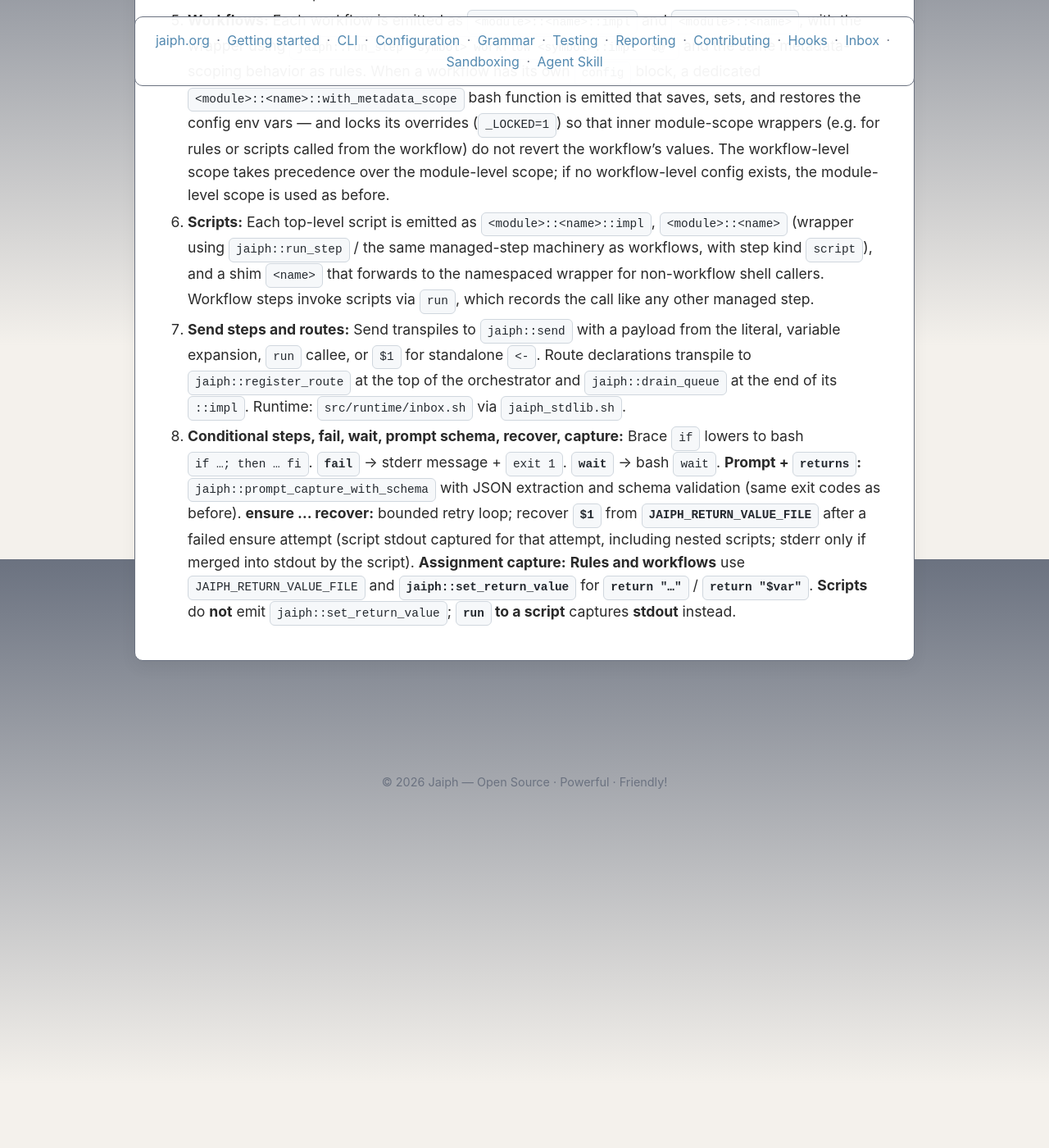
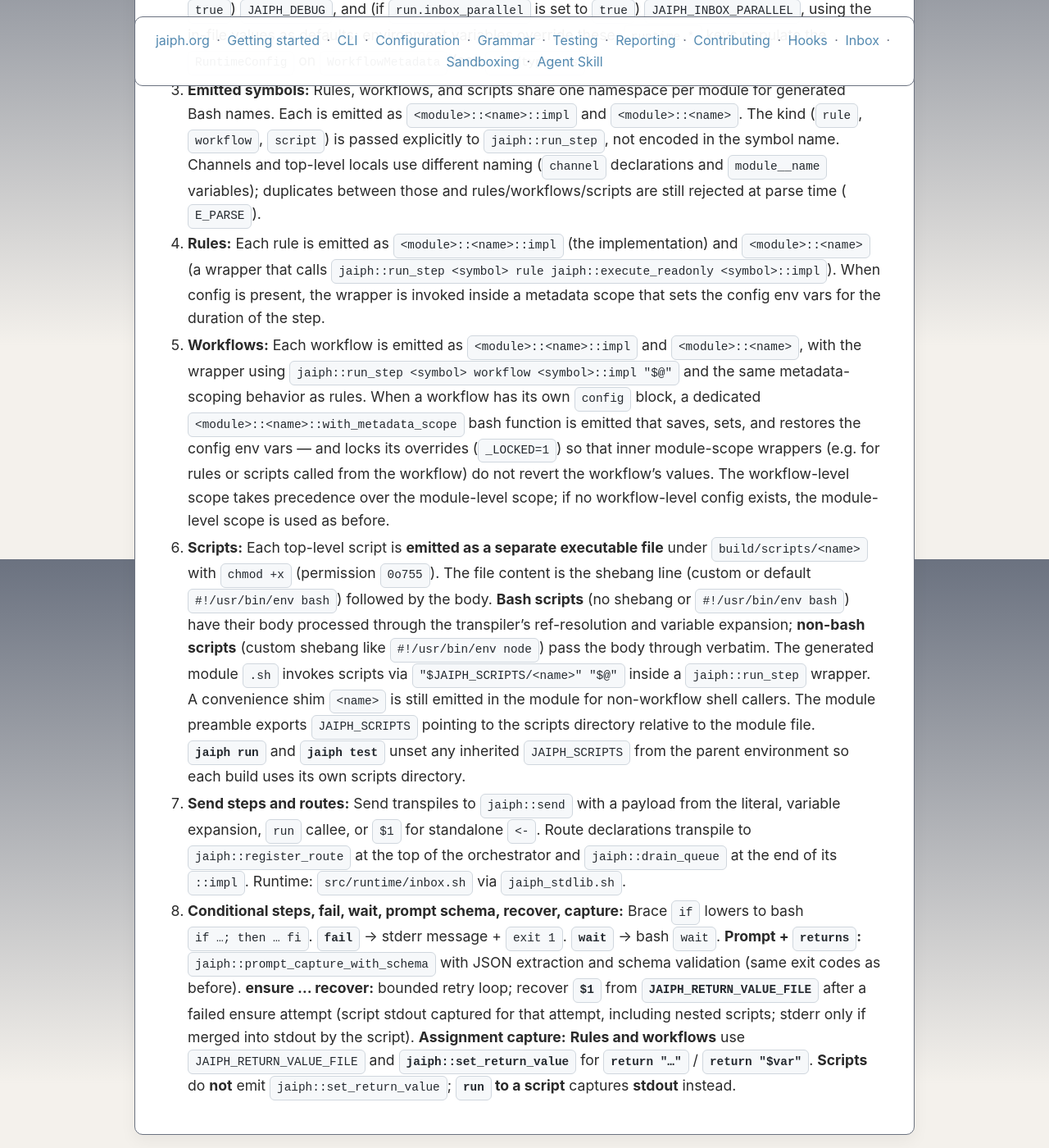
Before and after one commit to jaiphlang/jaiph, a Jekyll site: the page built from docs/grammar.md, in a window 1280 px wide and 1400 px high, scrolled down 16418 px. Shown: the whole window at 82% size. Built offline with Jekyll 4.4.1, drawn with Linux system fonts in a browser that asks for light colours; some of the changed text lies outside the part shown.

Commit message:
Docs: update documentation for shebang support and polyglot scripts
Update README, CHANGELOG, grammar spec, CLI docs, getting-started guide,
contributing guide, landing page, and agent skill docs to reflect the new
script emission model: separate executable files under build/scripts/ with
custom shebang support for polyglot workflows. Also rotate QUEUE.md to the
next task (recover validation errors for ensure syntax).

Signed-off-by: Jakub Dzikowski <jakub.t.dzikowski@gmail.com>

```diff
--- a/docs/grammar.md
+++ b/docs/grammar.md
@@ -22,7 +22,7 @@ Jaiph source files (`.jh` / `.jph`) combine a small **orchestration** language w
 
 - **Rules** — Named blocks of **structured Jaiph steps only**: `ensure` (other **rules**), `run` (**scripts** only — not workflows), `const`, brace `if`, `fail`, `log`/`logerr`, `return "…"`. No raw shell lines, `prompt`, inbox send/route, `wait`, or `ensure … recover`.
 - **Workflows** — Named sequences of **Jaiph-only** steps: `ensure`, `run`, `prompt`, `const`, `fail`, `return`, `log`/`logerr`, `send`, `route`, brace **`if`**, optional **`wait`**, and async **`run … &`**. Any line that is not a recognized step is a **parse error** (extract bash to a **`script`** and call it with **`run`**).
-- **Scripts** — Top-level **`script`** blocks: plain bash with transpiler ref-resolution (still emitted as bash functions under the hood). From a **workflow** or **rule**, call them only with **`run`**. Bodies may not use Jaiph keywords `fail`, `const`, `log`, `logerr`, or Jaiph-style `return "…"` / `return "$var"` — use bash `return N` / `return $?` and **stdout** (`echo`, `printf`) for data passed back to `run` callers. Scripts cannot be used with `ensure`, are not valid route targets, and cannot be exported.
+- **Scripts** — Top-level **`script`** blocks, emitted as **separate executable files** under `build/scripts/`. From a **workflow** or **rule**, call them only with **`run`**. Bodies may not use Jaiph keywords `fail`, `const`, `log`, `logerr`, or Jaiph-style `return "…"` / `return "$var"` — use bash `return N` / `return $?` and **stdout** (`echo`, `printf`) for data passed back to `run` callers. Scripts cannot be used with `ensure`, are not valid route targets, and cannot be exported. **Polyglot support:** if the first non-empty line of a script body is a shebang (`#!`), it becomes the script's interpreter line (e.g. `#!/usr/bin/env node`); otherwise `#!/usr/bin/env bash` is used. Non-bash scripts skip Jaiph keyword validation.
 - **ensure** — Runs a rule; succeeds if its exit code is 0. Optional `recover` runs on failure and retries until the rule passes or max retries are reached (**workflows only** — not inside rule bodies).
 - **run** — In a **workflow**, invokes a **workflow** or **script**. In a **rule**, invokes a **script** only (not a workflow). Must not target a rule or arbitrary shell.
 - **prompt** — Sends a double-quoted string to the configured agent. Optional `returns` schema asks the agent for one line of JSON and validates it.
@@ -82,7 +82,11 @@ rule_body_step  = comment_line | workflow_step ;
   (* Parsed like workflow steps; validation rejects prompt, send, wait, ensure…recover, *)
   (* const…=prompt, run targets that are not scripts, and any disallowed kinds. *)
 
-script_decl     = "script" IDENT [ "()" ] "{" { script_line } "}" ;
+script_decl     = "script" IDENT [ "()" ] "{" [ shebang_line ] { script_line } "}" ;
+shebang_line    = "#!" rest_of_line ;
+  (* If the first non-empty line of the body starts with "#!", it is treated as a shebang *)
+  (* and stored separately (ScriptDef.shebang). It is excluded from the body commands. *)
+  (* Default shebang (when none specified): #!/usr/bin/env bash *)
 script_line     = comment_line | command_line ;
 
 workflow_decl   = [ "export" ] "workflow" IDENT "{" [ workflow_config ] { workflow_step } "}" ;
@@ -226,7 +230,7 @@ Jaiph separates **managed** invocations (step records under `.jaiph/runs`, deter
 
 **`$(...)` and bash inside scripts:** Command substitution must not invoke Jaiph rules, workflows, or scripts, contain `<-`, or use `run` / `ensure` as shell command words. The first command word of each simple shell segment is checked. Put Jaiph calls in the **workflow**/**rule** body as `ensure` / `run` steps, not inside `$(...)`.
 
-**Script bodies** are bash only: they must not contain `run`, `ensure`, `config`, nested top-level declarations, inbox route lines (`channel -> ...`), or Jaiph keywords **`fail`**, **`const`**, **`log`**, **`logerr`**, or Jaiph-style **`return "…"`** / **`return "$var"`**. Optional shared libraries (`.sh` under `.jaiph/lib/`) load with `source "$JAIPH_LIB/…"`. Generated scripts default `JAIPH_LIB` to `${JAIPH_WORKSPACE:-.}/.jaiph/lib`; the runtime sets `JAIPH_LIB` when executing **script** steps.
+**Script bodies** are bash only (unless a custom shebang is provided): they must not contain `run`, `ensure`, `config`, nested top-level declarations, inbox route lines (`channel -> ...`), or Jaiph keywords **`fail`**, **`const`**, **`log`**, **`logerr`**, or Jaiph-style **`return "…"`** / **`return "$var"`**. For **custom shebang** scripts (e.g. `#!/usr/bin/env node`), Jaiph keyword validation is skipped — the body is treated as opaque content for the target interpreter. Optional shared libraries (`.sh` under `.jaiph/lib/`) load with `source "$JAIPH_LIB/…"`. Generated scripts default `JAIPH_LIB` to `${JAIPH_WORKSPACE:-.}/.jaiph/lib`; the runtime sets `JAIPH_LIB` when executing **script** steps.
 
 ## Parse and Runtime Semantics
 
@@ -234,7 +238,7 @@ Jaiph separates **managed** invocations (step records under `.jaiph/runs`, deter
 2. **ensure:** An optional argument tail after the REF is passed through to the shell (e.g. `ensure check_branch "$1"`). With `recover`, the step becomes a retry loop: run the condition; on failure run the recover body; repeat until the condition passes or max retries are reached. Recover is either a single statement (`ensure dep recover run install_deps`) or a block of statements separated by `;` or newline (`ensure dep recover { run a; run b }`). The recover body sees **`$1`** from the ensure-retry capture channel (`JAIPH_RETURN_VALUE_FILE`) for the failed attempt. For script-driven failures, runtime capture includes script stdout written during that attempt (including nested scripts; stderr only when merged into stdout, e.g. `exec 2>&1` in the script). Step artifacts under `.jaiph/runs/` remain the full record. If none of that applies, **`$1`** may be empty — persist or assert before prompting if your recover text promises a log file on disk.
 3. **Rules:** May use forwarded positional parameters (`$1`, `$2`, `"$@"`) in arguments to `ensure` / `run` and inside string literals. Rule bodies use the same keyword-aware step parser as workflows; validation forbids `prompt`, `send`, `wait`, `ensure … recover`, and `const … = prompt`. **`run`** inside a rule must target a **script** only (not a workflow — use a workflow-level `run` from a caller). **`ensure … recover`** is workflow-only. **Inline brace groups** for short-circuit logic live in **`script`** bodies (e.g. `cmd || { echo >&2 "failed"; return 1; }`), not as raw workflow lines.
 4. **run:** In a **workflow**, `run` targets a **workflow** or **script**. In a **rule**, `run` targets a **script** only. Rules use **`ensure`** for other rules. Optional args after the REF are forwarded to the callee. **Stdout forwarding:** When the caller redirects stdout (e.g. `run greet "alice" > out.txt` or `run produce | tr a-z A-Z`), the callee's stdout is forwarded to the caller's stream *and* written to step artifacts; this applies to background `run … &` as well. **Assignment capture:** For **`run` to a workflow**, the captured value is the callee's explicit **`return "…"`** (via `JAIPH_RETURN_VALUE_FILE`). For **`run` to a script**, capture is **stdout** from the script body.
-5. **Scripts:** Top-level `script` blocks are plain bash with transpiler ref-resolution. **From a workflow or rule**, call with **`run fn [args...]`** only. Do not use Jaiph **`return "…"`** / **`return "$var"`** inside scripts — use **`echo`** / **`printf`** for string data and **`return N`** / **`return $?`** for status. Parsed bodies reject **`fail`**, **`const`**, **`log`**, and **`logerr`** at the Jaiph level (use bash `exit`, `local`, `echo`, `echo >&2`).
+5. **Scripts:** Top-level `script` blocks are plain bash with transpiler ref-resolution. **From a workflow or rule**, call with **`run fn [args...]`** only. Do not use Jaiph **`return "…"`** / **`return "$var"`** inside scripts — use **`echo`** / **`printf`** for string data and **`return N`** / **`return $?`** for status. Parsed bodies reject **`fail`**, **`const`**, **`log`**, and **`logerr`** at the Jaiph level (use bash `exit`, `local`, `echo`, `echo >&2`). **Custom shebang (polyglot scripts):** If the first non-empty line of the script body starts with `#!` (e.g. `#!/usr/bin/env node`, `#!/usr/bin/env python3`), it is stored as the script's shebang and excluded from the body commands. Scripts with a non-bash shebang skip Jaiph keyword validation (the body is opaque to the compiler). When no shebang is provided, `#!/usr/bin/env bash` is used as the default. See [Transpilation](#transpilation) for how scripts are emitted as separate executable files.
 6. **Conditional steps:** Only **brace form** is valid in workflows: `if [not] ensure REF [args] { ... } [ else if [not] ensure|run REF [args] { ... } ] [ else { ... } ]` and `if [not] run REF [args] { ... }` with the same chaining. Only **`ensure`** and **`run`** conditions — express command tests with **`run`** to a **script** (e.g. `if not run file_exists "$1" { fail "missing file" }`). **Branches** contain normal **workflow** steps (same rules as the outer body — no raw shell).
 7. **prompt:** Two forms are supported:
    - `prompt "<text>"` — Sends the text to the agent; compiles to `jaiph::prompt ...` with bash variable expansion.
@@ -300,6 +304,6 @@ Rules:
 3. **Emitted symbols:** Rules, workflows, and scripts share one namespace per module for generated Bash names. Each is emitted as `<module>::<name>::impl` and `<module>::<name>`. The kind (`rule`, `workflow`, `script`) is passed explicitly to `jaiph::run_step`, not encoded in the symbol name. Channels and top-level locals use different naming (`channel` declarations and `module__name` variables); duplicates between those and rules/workflows/scripts are still rejected at parse time (`E_PARSE`).
 4. **Rules:** Each rule is emitted as `<module>::<name>::impl` (the implementation) and `<module>::<name>` (a wrapper that calls `jaiph::run_step <symbol> rule jaiph::execute_readonly <symbol>::impl`). When config is present, the wrapper is invoked inside a metadata scope that sets the config env vars for the duration of the step.
 5. **Workflows:** Each workflow is emitted as `<module>::<name>::impl` and `<module>::<name>`, with the wrapper using `jaiph::run_step <symbol> workflow <symbol>::impl "$@"` and the same metadata-scoping behavior as rules. When a workflow has its own `config` block, a dedicated `<module>::<name>::with_metadata_scope` bash function is emitted that saves, sets, and restores the config env vars — and locks its overrides (`_LOCKED=1`) so that inner module-scope wrappers (e.g. for rules or scripts called from the workflow) do not revert the workflow's values. The workflow-level scope takes precedence over the module-level scope; if no workflow-level config exists, the module-level scope is used as before.
-6. **Scripts:** Each top-level script is emitted as `<module>::<name>::impl`, `<module>::<name>` (wrapper using `jaiph::run_step` / the same managed-step machinery as workflows, with step kind `script`), and a shim `<name>` that forwards to the namespaced wrapper for non-workflow shell callers. Workflow steps invoke scripts via `run`, which records the call like any other managed step.
+6. **Scripts:** Each top-level script is **emitted as a separate executable file** under `build/scripts/<name>` with `chmod +x` (permission `0o755`). The file content is the shebang line (custom or default `#!/usr/bin/env bash`) followed by the body. **Bash scripts** (no shebang or `#!/usr/bin/env bash`) have their body processed through the transpiler's ref-resolution and variable expansion; **non-bash scripts** (custom shebang like `#!/usr/bin/env node`) pass the body through verbatim. The generated module `.sh` invokes scripts via `"$JAIPH_SCRIPTS/<name>" "$@"` inside a `jaiph::run_step` wrapper. A convenience shim `<name>` is still emitted in the module for non-workflow shell callers. The module preamble exports `JAIPH_SCRIPTS` pointing to the scripts directory relative to the module file. **`jaiph run`** and **`jaiph test`** unset any inherited `JAIPH_SCRIPTS` from the parent environment so each build uses its own scripts directory.
 7. **Send steps and routes:** Send transpiles to `jaiph::send` with a payload from the literal, variable expansion, `run` callee, or `$1` for standalone `<-`. Route declarations transpile to `jaiph::register_route` at the top of the orchestrator and `jaiph::drain_queue` at the end of its `::impl`. Runtime: `src/runtime/inbox.sh` via `jaiph_stdlib.sh`.
 8. **Conditional steps, fail, wait, prompt schema, recover, capture:** Brace `if` lowers to bash `if …; then … fi`. **`fail`** → stderr message + `exit 1`. **`wait`** → bash `wait`. **Prompt + `returns`:** `jaiph::prompt_capture_with_schema` with JSON extraction and schema validation (same exit codes as before). **ensure … recover:** bounded retry loop; recover **`$1`** from **`JAIPH_RETURN_VALUE_FILE`** after a failed ensure attempt (script stdout captured for that attempt, including nested scripts; stderr only if merged into stdout by the script). **Assignment capture:** **Rules and workflows** use `JAIPH_RETURN_VALUE_FILE` and **`jaiph::set_return_value`** for **`return "…"`** / **`return "$var"`**. **Scripts** do **not** emit `jaiph::set_return_value`; **`run` to a script** captures **stdout** instead.
```
Also changed, not shown: docs/cli.md (+2 -0 lines), docs/contributing.md (+2 -2 lines), docs/getting-started.md (+1 -1 lines), docs/index.html (+7 -4 lines), docs/jaiph-skill.md (+1 -1 lines), .jaiph/QUEUE.md, CHANGELOG.md, README.md.
